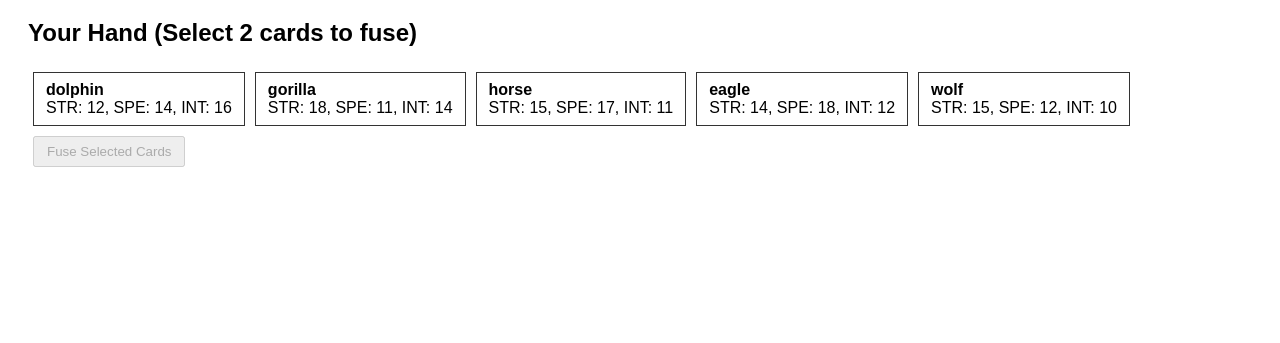
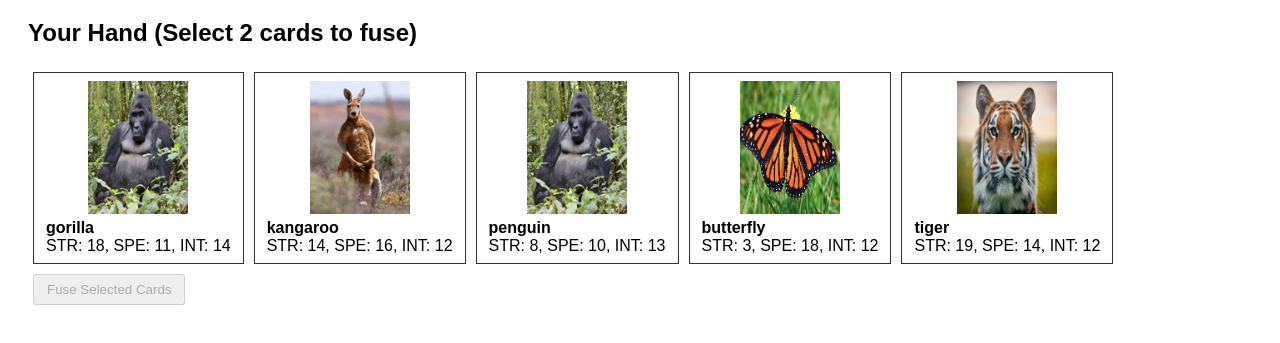
Before and after one commit to MichalisFra/ChimeraProto, a plain HTML site: page index.html in a window 1280 px wide. Shown: the part 89-432 px from the top of the page. Drawn offline with Linux system fonts and the light colour scheme.

Commit message:
Initial Pictures

```diff
--- a/css/styles.css
+++ b/css/styles.css
@@ -8,14 +8,20 @@
 }
 
 .card {
-    border: 1px solid #333;
+  border: 2px solid #333;
+  border-radius: 8px;
   padding: 10px;
   cursor: pointer;
   user-select: none;
-    width: 120px;
+  width: 140px;
   text-align: center;
+  background-color: #fff;
+  box-shadow: 2px 2px 6px rgba(0,0,0,0.2);
+  transition: transform 0.2s;
 }
-
+.card:hover {
+  transform: scale(1.05);
+}
 .card.selected {
   border-color: blue;
   background-color: #def;
--- a/js/fusion.js
+++ b/js/fusion.js
@@ -1,19 +1,19 @@
 const animals = {
-    wolf: { STR: 15, SPE: 12, INT: 10, weights: { STR: 0.6, SPE: 0.3, INT: 0.1 } },
-    rabbit: { STR: 5, SPE: 15, INT: 10, weights: { STR: 0.2, SPE: 0.7, INT: 0.1 } },
-    dolphin: { STR: 12, SPE: 14, INT: 16, weights: { STR: 0.3, SPE: 0.3, INT: 0.4 } },
-    elephant: { STR: 20, SPE: 5, INT: 14, weights: { STR: 0.7, SPE: 0.1, INT: 0.2 } },
-    fox: { STR: 10, SPE: 14, INT: 13, weights: { STR: 0.3, SPE: 0.5, INT: 0.2 } },
-    dog: { STR: 13, SPE: 13, INT: 12, weights: { STR: 0.4, SPE: 0.4, INT: 0.2 } },
-    cat: { STR: 11, SPE: 14, INT: 11, weights: { STR: 0.3, SPE: 0.5, INT: 0.2 } },
-    owl: { STR: 8, SPE: 12, INT: 18, weights: { STR: 0.1, SPE: 0.3, INT: 0.6 } },
-    lion: { STR: 18, SPE: 15, INT: 11, weights: { STR: 0.7, SPE: 0.2, INT: 0.1 } },
-    eagle: { STR: 14, SPE: 18, INT: 12, weights: { STR: 0.3, SPE: 0.6, INT: 0.1 } },
-    bear: { STR: 20, SPE: 10, INT: 10, weights: { STR: 0.7, SPE: 0.2, INT: 0.1 } },
-    shark: { STR: 19, SPE: 16, INT: 9, weights: { STR: 0.6, SPE: 0.3, INT: 0.1 } },
-    horse: { STR: 15, SPE: 17, INT: 11, weights: { STR: 0.4, SPE: 0.5, INT: 0.1 } },
-    snake: { STR: 10, SPE: 18, INT: 14, weights: { STR: 0.2, SPE: 0.6, INT: 0.2 } },
-    frog: { STR: 7, SPE: 14, INT: 11, weights: { STR: 0.2, SPE: 0.6, INT: 0.2 } },
+  // wolf: { STR: 15, SPE: 12, INT: 10, weights: { STR: 0.6, SPE: 0.3, INT: 0.1 } },
+  // rabbit: { STR: 5, SPE: 15, INT: 10, weights: { STR: 0.2, SPE: 0.7, INT: 0.1 } },
+  // dolphin: { STR: 12, SPE: 14, INT: 16, weights: { STR: 0.3, SPE: 0.3, INT: 0.4 } },
+  // elephant: { STR: 20, SPE: 5, INT: 14, weights: { STR: 0.7, SPE: 0.1, INT: 0.2 } },
+  // fox: { STR: 10, SPE: 14, INT: 13, weights: { STR: 0.3, SPE: 0.5, INT: 0.2 } },
+  // dog: { STR: 13, SPE: 13, INT: 12, weights: { STR: 0.4, SPE: 0.4, INT: 0.2 } },
+  // cat: { STR: 11, SPE: 14, INT: 11, weights: { STR: 0.3, SPE: 0.5, INT: 0.2 } },
+  // owl: { STR: 8, SPE: 12, INT: 18, weights: { STR: 0.1, SPE: 0.3, INT: 0.6 } },
+  // lion: { STR: 18, SPE: 15, INT: 11, weights: { STR: 0.7, SPE: 0.2, INT: 0.1 } },
+  // eagle: { STR: 14, SPE: 18, INT: 12, weights: { STR: 0.3, SPE: 0.6, INT: 0.1 } },
+  // bear: { STR: 20, SPE: 10, INT: 10, weights: { STR: 0.7, SPE: 0.2, INT: 0.1 } },
+  // shark: { STR: 19, SPE: 16, INT: 9, weights: { STR: 0.6, SPE: 0.3, INT: 0.1 } },
+  // horse: { STR: 15, SPE: 17, INT: 11, weights: { STR: 0.4, SPE: 0.5, INT: 0.1 } },
+  // snake: { STR: 10, SPE: 18, INT: 14, weights: { STR: 0.2, SPE: 0.6, INT: 0.2 } },
+  // frog: { STR: 7, SPE: 14, INT: 11, weights: { STR: 0.2, SPE: 0.6, INT: 0.2 } },
   tiger: { STR: 19, SPE: 14, INT: 12, weights: { STR: 0.7, SPE: 0.2, INT: 0.1 } },
   penguin: { STR: 8, SPE: 10, INT: 13, weights: { STR: 0.2, SPE: 0.3, INT: 0.5 } },
   gorilla: { STR: 18, SPE: 11, INT: 14, weights: { STR: 0.6, SPE: 0.1, INT: 0.3 } },
@@ -72,14 +72,15 @@ const animals = {
 
 // Create a random deck of 25 cards (animal names)
 function createRandomDeck() {
-    const animalKeys = Object.keys(animals);
-    const deck = [];
-    for (let i = 0; i < 25; i++) {
-      const animal = animalKeys[Math.floor(Math.random() * animalKeys.length)];
-      deck.push(animal);
+  const animalKeys = [...Object.keys(animals)];
+  // Shuffle the array
+  for (let i = animalKeys.length - 1; i > 0; i--) {
+    const j = Math.floor(Math.random() * (i + 1));
+    [animalKeys[i], animalKeys[j]] = [animalKeys[j], animalKeys[i]];
   }
-    return deck;
+  return animalKeys.slice(0, 25); // up to 25 unique cards
 }
+
 
 const player1 = new Player("Player 1", createRandomDeck());
 player1.drawCards();
@@ -106,9 +107,11 @@ const animals = {
     cardDiv.classList.add('card');
     const stats = animals[animal];
     cardDiv.innerHTML = `
+    <img src="assets/images/${animal}.png" alt="${animal}" style="width:100px; height:auto; display:block; margin:0 auto 5px;">
     <strong>${animal}</strong><br>
     STR: ${stats.STR}, SPE: ${stats.SPE}, INT: ${stats.INT}
   `;
+
 
     if (selectedCards.includes(animal)) {
       cardDiv.classList.add('selected');
```
Also changed, not shown: assets/images/butterfly.png (added), assets/images/gorilla.png (added), assets/images/kangaroo.png (added), assets/images/penguin.png (added), assets/images/tiger.png (added), index.html (line endings or trailing spaces). Lines whose indentation alone changed are shown as unchanged.
